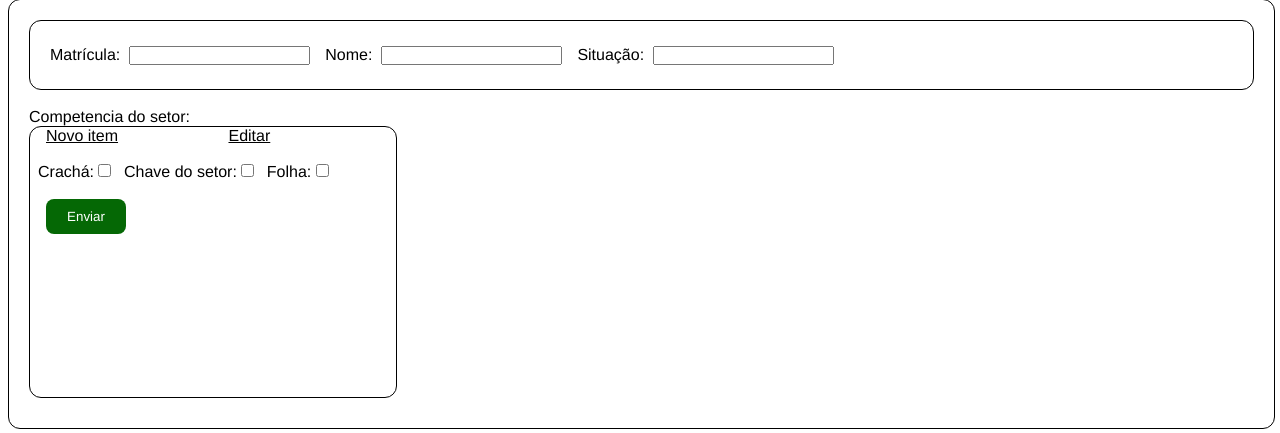
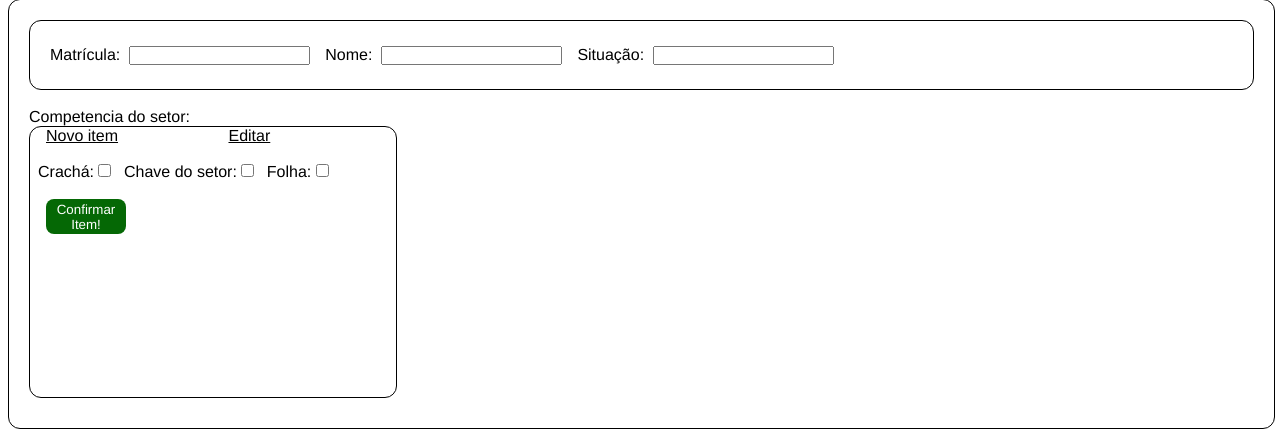
Before and after one commit to cleyziz1/django-frontend, a Django app: template templates/home.html in a window 1280 px wide. Shown: the part 169-602 px from the top of the page. Run offline with Django 4.2, Linux system fonts and the light colour scheme; the template is opened without the code that fills it, so the values that code supplies are empty.

Commit message:
button-commit

```diff
--- a/templates/home.html
+++ b/templates/home.html
@@ -132,7 +132,7 @@
             <input type="checkbox">
             <label>Folha:</label>
             <input type="checkbox"><br><br>
-            <a href="{% url 'home' %}"><button>Enviar</button></a>
+            <a href="{% url 'home' %}"><button>Confirmar Item!</button></a>
         </div>
     </div>
 
```
